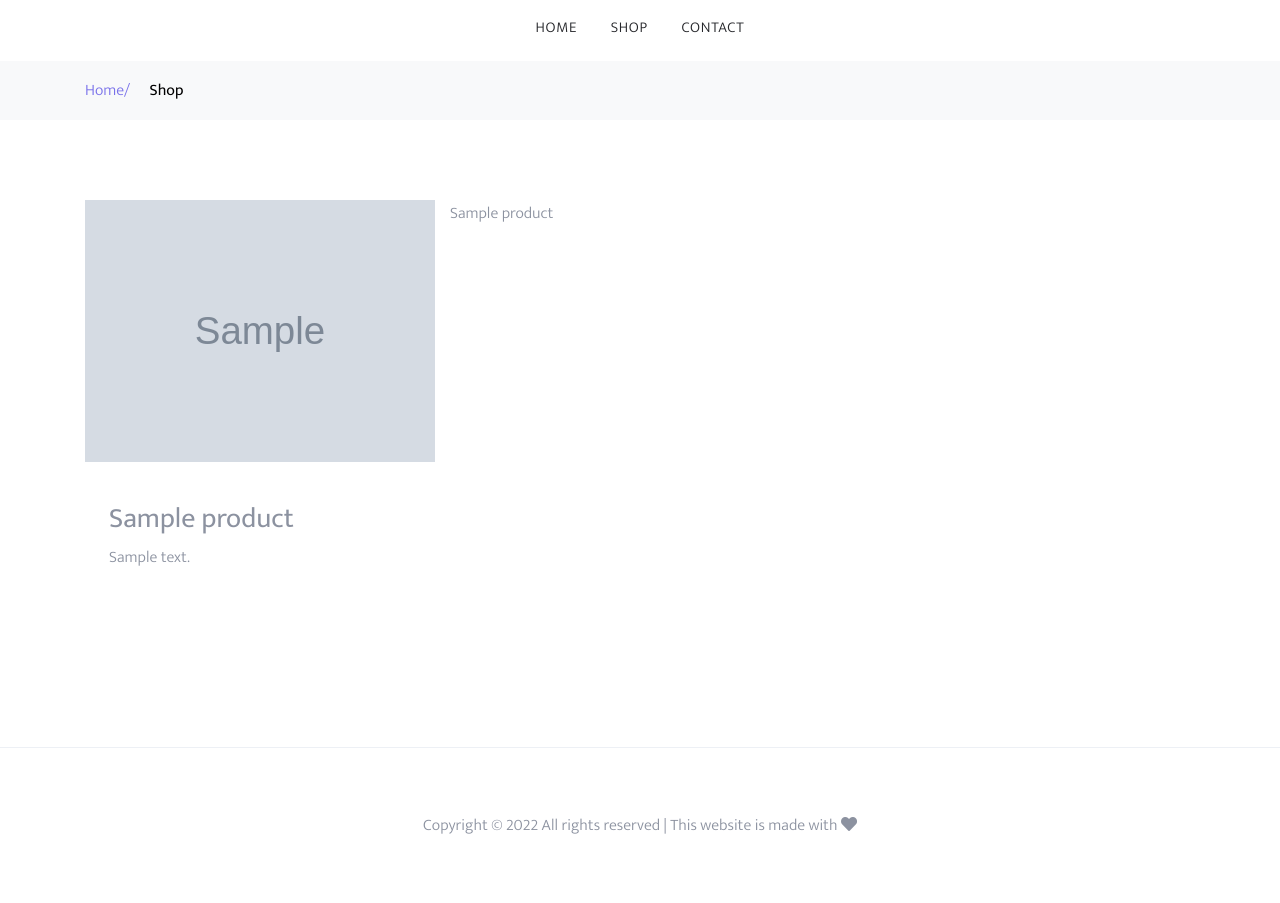
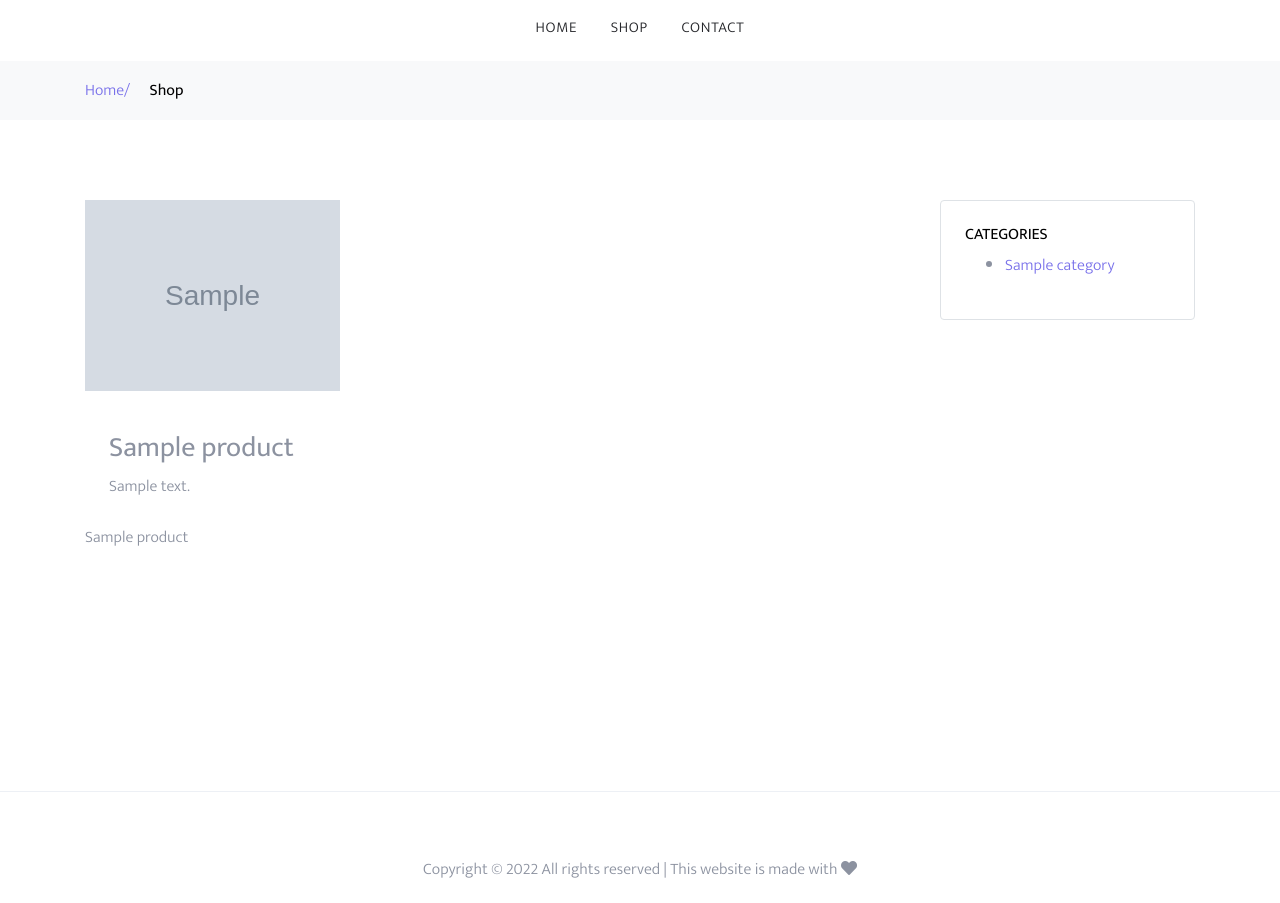
Before and after one commit to nicholas1989/InPay-Comm, a Django app: page /cart/shop/ in a window 1280 px wide. Shown: the part 236-1139 px from the top of the page. Before the commit the page ends 1070 px from the top, so only its background shows below. Run offline with Django 4.2, Linux system fonts and the light colour scheme; tables that the repository leaves empty hold one stand-in row (values such as "Sample post"); grey boxes marked "Sample" are stand-in pictures; some libraries are stand-ins or nearby versions.

Commit message:
categories and stock

```diff
--- a/cart/admin.py
+++ b/cart/admin.py
@@ -1,5 +1,5 @@
 from django.contrib import admin
-from .models import Product, Order, OrderItem, ColourVariation, SizeVariation, Address, Payment
+from .models import Product, Order, OrderItem, ColourVariation, SizeVariation, Address, Payment, Category
 
 # Register your models here.
 class AddressAdmin(admin.ModelAdmin):
@@ -12,6 +12,7 @@ class AddressAdmin(admin.ModelAdmin):
     ]
 
 
+admin.site.register(Category)
 admin.site.register(Product)
 admin.site.register(Order)
 admin.site.register(OrderItem)
--- a/cart/models.py
+++ b/cart/models.py
@@ -1,4 +1,5 @@
 import secrets
+from tabnanny import verbose
 from django.contrib.auth import get_user_model
 from django.db import models
 from django.db.models.signals import pre_save, post_save
@@ -13,6 +14,19 @@ from .payment import Payment
 User = get_user_model()
 
 #payment = Payment(public_key='settings.ETRANZACT_PUBLIC_KEY', secret_key='settings.ETRANZACT_SECRET_KEY')
+
+
+class Category(models.Model):
+    name = models.CharField(max_length=100)
+
+
+    class Meta:
+        verbose_name_plural = "Categories"
+
+
+    def __str__(self):
+        return self.name
+
 
 
 class Address(models.Model):
@@ -33,8 +47,8 @@ class Address(models.Model):
         return f"{self.address_line_1}, {self.address_line_2}, {self.city} {self.zip_code}"
 
 
-class Meta:
-    verbose_name_plural = 'Addresses'
+    class Meta:
+        verbose_name_plural = 'Addresses'
 
 
 class ColourVariation(models.Model):
@@ -63,6 +77,9 @@ class Product(models.Model):
     active = models.BooleanField(default=False)
     available_colours = models.ManyToManyField(ColourVariation)
     available_sizes = models.ManyToManyField(SizeVariation)
+    product_category = models.ForeignKey(Category, related_name='primary_products', blank=True, null=True, on_delete=models.CASCADE)
+    secondary_category = models.ManyToManyField(Category, blank=True)
+    stock = models.IntegerField(default=0)
 
     def __str__(self):
         return self.title
@@ -79,6 +96,11 @@ class Product(models.Model):
 
     def get_price(self):
         return "{:.2f}".format(self.price / 100)
+
+    @property
+    def in_stock(self):
+        return self.stock > 0
+
 
 class OrderItem(models.Model):
     order = models.ForeignKey("Order", related_name='items', on_delete=models.CASCADE)
--- a/cart/views.py
+++ b/cart/views.py
@@ -1,15 +1,17 @@
 import json
 import datetime
+from unicodedata import category
 from django.http import HttpRequest, HttpResponse, JsonResponse
 from django.shortcuts import get_object_or_404
 from django.conf import settings
 from django.contrib import messages
 from django.views import generic
+from django.db.models import Q
 from credo.customers import Customers
 from credo.payment import Payment
 from credo.payment_link import PaymentLink
 from django.conf import settings
-from .models import Product, OrderItem, Address
+from .models import Product, OrderItem, Address, Category
 #from .payment import Payment
 from core.models import Customer
 from .forms import AddToCartForm, AddressForm
@@ -27,7 +29,22 @@ payment = Payment(public_key='settings.ETRANZACT_PUBLIC_KEY', secret_key='settin
 # Create your views here.
 class ProductListView(generic.ListView):
     template_name = 'cart/product_list.html'
-    queryset = Product.objects.all()
+
+    def get_queryset(self):
+        qs = Product.objects.all()
+        category = self.request.GET.get('category', None)
+
+        if category:
+            qs = qs.filter(Q(primary_category__name=category)
+                           | Q(secondary_category__name=category)).distinct()
+        return qs
+
+    def get_context_data(self, **kwargs):
+        context = super(ProductListView, self).get_context_data(**kwargs)
+        context.update({
+            "categories": Category.objects.values("name")
+        })
+        return context
 
 
 class ProductDetailView(generic.FormView):
--- a/templates/cart/product_list.html
+++ b/templates/cart/product_list.html
@@ -16,8 +16,10 @@
 <div class="site-section">
     <div class="container">
         <div class="row mb-5">
+            <div class="col-md-9 mb-4" >
+                <div class="row mb-5">
                     {% for product in object_list %}
-                <div class="col-lg-4 col-md-6 mb-4" data-aos='fade-up'>
+                        <div class="col-sm-6 col-md-6 col-lg-4 mb-4" data-aos='fade-up'>
                             <figure class="block-4-image">
                                 <a href="{{ product.get_absolute_url }}"><img src="{{ product.image.url }}" class="img-fluid"></a>
                             </figure>
@@ -25,16 +27,27 @@
                                 <a><h3>{{ product.title }}</h3></a>
                                 <p class="mb-0">{{ product.description }}</p>
                             </div>
-
+                            <p>{{ product }}</p>
                         </div>
-                <p>{{ product }}</p>
                     {% endfor %}
+                </div>
+            </div>
+            <div class="col-md-3 mb-4">
+                <div class="border p-4 rounded mb-4">
+                    <h3 class="h6 text-uppercase text-black">Categories</h3>
+                    <ul>
+                        {% for category in categories %}
+                        <li class="mb-1">
+                            <a href="?category={{ category.name }}" class="d-flex">
+                                <span>{{ category.name }}</span>
+                            </a>
+                        </li>
+                        {% endfor %}
+                    </ul>
+                </div>
+            </div>
         </div>
     </div>
 </div>
 
-
-
-
-
 {% endblock content %}
--- a/templates/merchant/merchant.html
+++ b/templates/merchant/merchant.html
@@ -45,7 +45,6 @@
                                 </table>
                             </div>
 
-
                             {% if page_obj.has_other_pages %}
                             <div class="row">
                                 <div class="col-md-12 text-center">
@@ -81,7 +80,6 @@
                             </div>
                         {% endif %}
 
-
                         </div>
                     </div>
                 </div>
```
Also changed, not shown: cart/forms.py (+11 -2 lines), templates/cart/product_detail.html (+10 -5 lines), README.md (added), cart/migrations/0001_initial.py, cart/migrations/0002_alter_address_options_alter_category_options.py (added), cart/migrations/0002_order_payment.py (deleted), cart/migrations/0003_product_stock.py (added), cart/migrations/0003_remove_order_payment.py (deleted), cart/migrations/0004_remove_payment_customer_name_remove_payment_email_and_more.py (deleted), core/migrations/0001_initial.py, core/migrations/0002_customuser_alter_customer_user_delete_user.py (deleted), core/migrations/0003_delete_customuser.py (deleted), core/migrations/0004_customer_email.py (deleted). Lines whose indentation alone changed are shown as unchanged.
